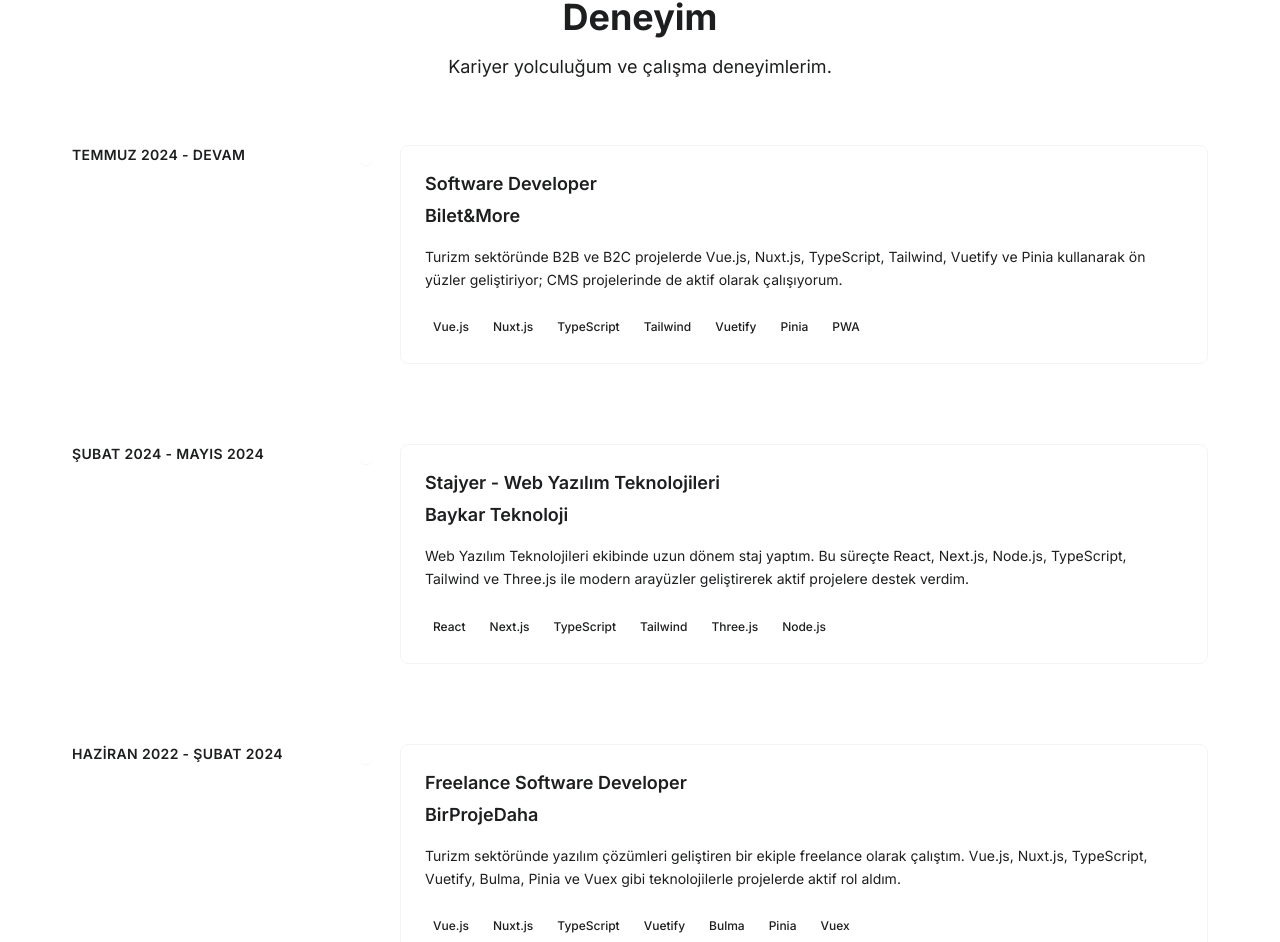
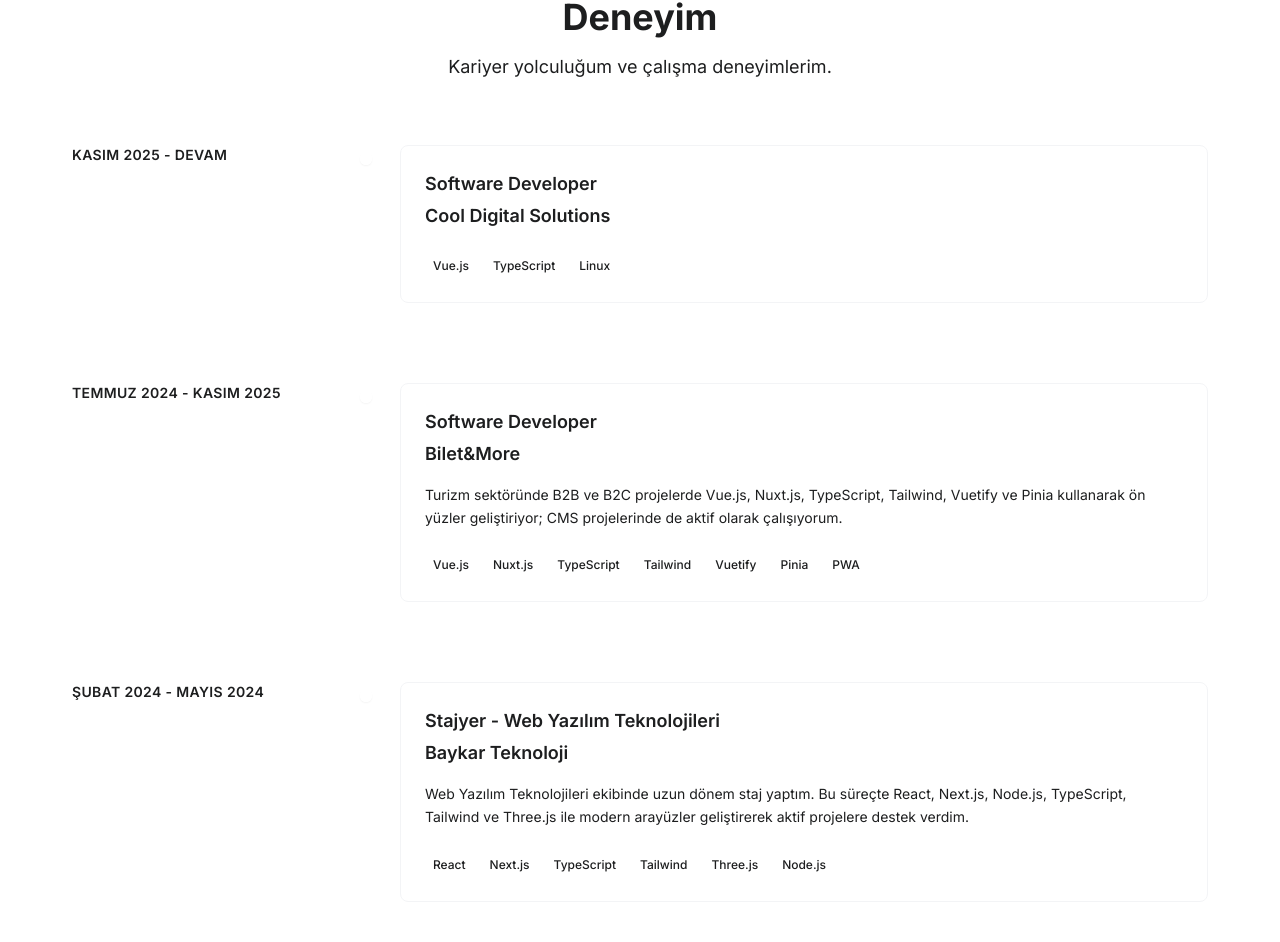
Before and after one commit to bssenoz/bssenoz.github.io, a Nuxt app: page / in a window 1280 px wide. Shown: the part 3571-4513 px from the top of the page. Built offline with nearby package versions, Linux system fonts and the light colour scheme.

Commit message:
add new job

```diff
--- a/components/intro/ExperienceSection.vue
+++ b/components/intro/ExperienceSection.vue
@@ -11,8 +11,16 @@
 }
 
 const experiences: Experience[] = [
+{
+    id: 1,
+    titleKey: 'coolDigital',
+    companyKey: 'coolDigital',
+    durationKey: 'coolDigital',
+    descriptionKey: 'coolDigital',
+    technologies: ['Vue.js', 'TypeScript', 'Linux']
+  },
   {
-    id: 1,
+    id: 2,
     titleKey: 'biletAndMore',
     companyKey: 'biletAndMore',
     durationKey: 'biletAndMore',
@@ -20,7 +28,7 @@
     technologies: ['Vue.js', 'Nuxt.js', 'TypeScript', 'Tailwind', 'Vuetify', 'Pinia', 'PWA']
   },
   {
-    id: 2,
+    id: 3,
     titleKey: 'baykar',
     companyKey: 'baykar',
     durationKey: 'baykar',
@@ -28,7 +36,7 @@
     technologies: ['React', 'Next.js', 'TypeScript', 'Tailwind', 'Three.js', 'Node.js']
   },
   {
-    id: 3,
+    id: 4,
     titleKey: 'birProjeDaha',
     companyKey: 'birProjeDaha',
     durationKey: 'birProjeDaha',
@@ -36,7 +44,7 @@
     technologies: ['Vue.js', 'Nuxt.js', 'TypeScript', 'Vuetify', 'Bulma', 'Pinia', 'Vuex']
   },
   {
-    id: 4,
+    id: 5,
     titleKey: 'sausem',
     companyKey: 'sausem',
     durationKey: 'sausem',
@@ -44,7 +52,7 @@
     technologies: ['Vue.js', 'JavaScript', 'MySQL']
   },
   {
-    id: 5,
+    id: 6,
     titleKey: 'bgoTeam',
     companyKey: 'bgoTeam',
     durationKey: 'bgoTeam',
--- a/i18n.config.ts
+++ b/i18n.config.ts
@@ -127,10 +127,16 @@
           months: 'ay',
           years: 'yıl',
           data: {
+            coolDigital: {
+              title: 'Software Developer',
+              company: 'Cool Digital Solutions',
+              duration: 'Kasım 2025 - Devam',
+              description: ''
+            },
             biletAndMore: {
               title: 'Software Developer',
               company: 'Bilet&More',
-              duration: 'Temmuz 2024 - Devam',
+              duration: 'Temmuz 2024 - Kasım 2025',
               description: 'Turizm sektöründe B2B ve B2C projelerde Vue.js, Nuxt.js, TypeScript, Tailwind, Vuetify ve Pinia kullanarak ön yüzler geliştiriyor; CMS projelerinde de aktif olarak çalışıyorum.'
             },
             baykar: {
@@ -307,10 +313,16 @@
           months: 'months',
           years: 'years',
           data: {
+            coolDigital: {
+              title: 'Software Developer',
+              company: 'Cool Digital Solutions',
+              duration: 'November 2025 - Present',
+              description: ''
+            },
             biletAndMore: {
               title: 'Software Developer',
               company: 'Bilet&More',
-              duration: 'July 2024 - Present',
+              duration: 'July 2024 - November 2025',
               description: 'I develop front-end interfaces for B2B and B2C tourism projects using Vue.js, Nuxt.js, TypeScript, Tailwind, Vuetify, and Pinia, and actively contribute to CMS projects.'
             },
             baykar: {
--- a/layouts/default.vue
+++ b/layouts/default.vue
@@ -33,7 +33,7 @@
   },
   "worksFor": {
     "@type": "Organization",
-    "name": "Bilet&More",
+    "name": "Cool Digital Solutions",
     "jobTitle": "Software Developer"
   }
 }
```
